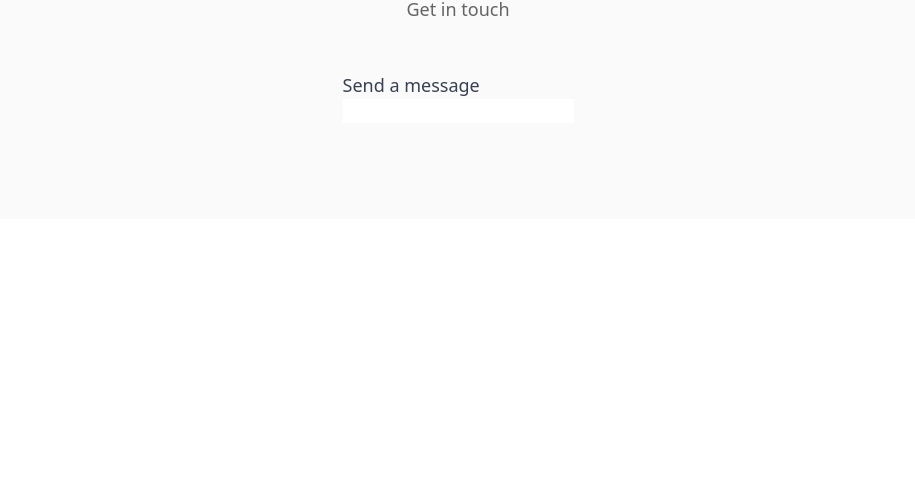
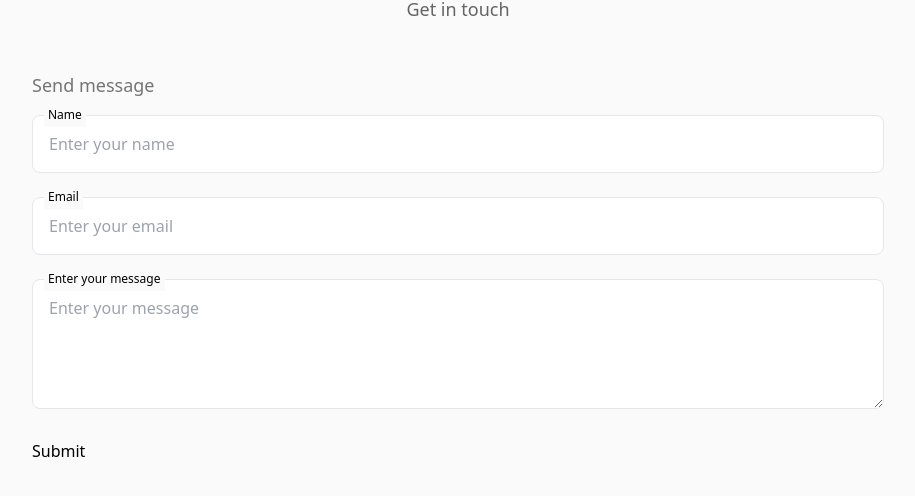
Before and after one commit to patjohntrick/portfolio-v3, a Next.js app: page / in a window 1280 px wide. Shown: the part 3089-3585 px from the top of the page, without its empty margins (182-1097 px from the left). Before the commit the page ends 3308 px from the top, so only its background shows below. Built offline with nearby package versions, Linux system fonts and the light colour scheme.

Commit message:
fix form

```diff
--- a/components/StyledButton.tsx
+++ b/components/StyledButton.tsx
@@ -1,14 +1,21 @@
 import React from "react";
 
 type StyledButtonProps = {
-  buttonText?: string;
+  buttonText: string;
   buttonIcon?: any;
   buttonWidth?: string;
   type?: string;
   onClick?: any;
+  isLink?: boolean;
 };
 
-export const StyledButton = ({ buttonIcon, buttonText }: StyledButtonProps) => {
+export const StyledButton = ({
+  buttonIcon,
+  buttonText,
+  type,
+  onClick,
+  isLink,
+}: StyledButtonProps) => {
   return (
     <div
       className={` bg-black/90 py-4 px-2 cursor-pointer text-white shadow-md rounded-xl lg:w-[200px] ${
--- a/components/StyledForm.tsx
+++ b/components/StyledForm.tsx
@@ -6,6 +6,7 @@ import { StyledParagraph } from "./StyledParagraph";
 import { StyledField } from "./StyledField";
 import { StyledButton } from "./StyledButton";
 import { TbSend } from "react-icons/tb";
+import { StyledSection } from "./StyledSection";
 
 interface FormProps {
   name: string;
@@ -31,15 +32,17 @@ export const StyledForm = () => {
     console.log(values);
   };
 
+  const fieldStyle = "";
+
   const formSchema = Yup.object().shape({
     name: Yup.string().required(REQUIRED_NAME),
     email: Yup.string().required(REQUIRED_EMAIL),
     message: Yup.string().required(REQUIRED_MESSAGE),
   });
   return (
-    <div>
-      <StyledParagraph text={SEND_A_MESSAGE} className="text-gray-700" />
-      <div>
+    <div className="">
+      <StyledParagraph text={SEND_A_MESSAGE} className="text-[#333333] mb-4" />
+      <div className="">
         <Formik
           initialValues={{ name: "", email: "", message: "" }}
           validationSchema={formSchema}
@@ -52,28 +55,112 @@ export const StyledForm = () => {
             touched,
             values,
             errors,
-            isValid,
-            setFieldValue,
-            // handleSubmit,
           }) => (
-            <form onSubmit={submitForm}>
-              <div>
+            <>
+              <form onSubmit={submitForm} className="space-y-6">
+                {/* name */}
+                <div className=" w-full relative">
+                  <p
+                    className={`text-xs py-1 px-1 absolute bg-[#FAFAFA] -top-3 left-3 ${
+                      touched.name && errors.name && "text-red-700"
+                    }`}
+                  >
+                    {touched.name && errors.name ? errors.name : USER_NAME}
+                  </p>
+                  <input
+                    type="text"
+                    name="name"
+                    id="name"
+                    value={values.name}
+                    onBlur={handleBlur}
+                    onChange={handleChange}
+                    placeholder={ENTER_NAME}
+                    className={`border-[1px] rounded-lg p-4 outline-none focus:border-black/60 w-full ${
+                      touched.name &&
+                      errors.name &&
+                      "border-red-700 focus:border-red-700"
+                    }`}
+                  />
+                </div>
+                {/* email */}
+                <div className=" w-full relative">
+                  <p
+                    className={`text-xs py-1 px-1 absolute bg-[#FAFAFA] -top-3 left-3 ${
+                      touched.email && errors.email && "text-red-700"
+                    }`}
+                  >
+                    {touched.email && errors.email ? errors.email : EMAIL}
+                  </p>
+                  <input
+                    type="text"
+                    name="email"
+                    id="email"
+                    value={values.email}
+                    onBlur={handleBlur}
+                    onChange={handleChange}
+                    placeholder={ENTER_EMAIL}
+                    className={`border-[1px] rounded-lg p-4 outline-none focus:border-black/60 w-full ${
+                      touched.email &&
+                      errors.email &&
+                      "border-red-700 focus:border-red-700"
+                    }`}
+                  />
+                </div>
+                {/* message */}
+                <div className=" w-full relative">
+                  <p
+                    className={`text-xs py-1 px-1 absolute bg-[#FAFAFA] -top-3 left-3 ${
+                      touched.message && errors.message && "text-red-700"
+                    }`}
+                  >
+                    {touched.message && errors.message
+                      ? errors.message
+                      : ENTER_MESSAGE}
+                  </p>
+                  <textarea
+                    rows={4}
+                    name="message"
+                    id="message"
+                    value={values.message}
+                    onBlur={handleBlur}
+                    onChange={handleChange}
+                    placeholder={ENTER_MESSAGE}
+                    className={`border-[1px] rounded-lg p-4 outline-none focus:border-black/60 w-full ${
+                      touched.message &&
+                      errors.message &&
+                      "border-red-700 focus:border-red-700"
+                    }`}
+                  />
+                </div>
+                {/* <div>
                 <input
                   type="text"
-                  name="name"
-                  value={values.name}
+                  name="email"
+                  id="email"
+                  value={values.email}
                   onBlur={handleBlur}
                   onChange={handleChange}
                 />
+                {touched && errors && <p>{errors.email}</p>}
               </div>
-              {touched && errors && <p>{errors.name}</p>}
-              {/* <StyledButton
+              <div>
+                <textarea
+                  rows={4}
+                  name="message"
+                  id="message"
+                  value={values.message}
+                  onBlur={handleBlur}
+                  onChange={handleChange}
+                />
+                {touched && errors && <p>{errors.message}</p>}
+              </div> */}
+                <input type="submit" value="Submit" />
+                {/* <StyledButton
                 buttonText={SEND_A_MESSAGE}
                 buttonIcon={<TbSend />}
-                type="submit"
-                onClick={submitForm}
               /> */}
-            </form>
+              </form>
+            </>
           )}
         </Formik>
       </div>
--- a/components/StyledSkillPaper.tsx
+++ b/components/StyledSkillPaper.tsx
@@ -16,7 +16,7 @@ export const StyledSkillPaper = ({ skills, title }: StyledSkillsPaperProps) => {
     <div className=" bg-white border-[1px] rounded-xl p-4 w-full lg:w-[400px] lg:px-6">
       <StyledParagraph
         text={title}
-        className=" text-center mb-6 text-gray-700 mt-4"
+        className=" text-center text-lg mb-6 text-[#333333] mt-4"
       />
       <div className=" lg:grid lg:grid-rows-3 lg:grid-flow-col gap-4">
         {skills.map((value, index) => (
--- a/constant/Strings.ts
+++ b/constant/Strings.ts
@@ -52,7 +52,7 @@ export const Messages = {
   // contact info
   CONTACT: "Contact Me",
   GET_IN_TOUCH: "Get in touch",
-  SEND_A_MESSAGE: "Send a message",
+  SEND_A_MESSAGE: "Send message",
   USER_NAME: "Name",
   EMAIL: "Email",
   MESSAGE: "Message",
--- a/content/ContactSection.tsx
+++ b/content/ContactSection.tsx
@@ -7,7 +7,7 @@ export const ContactSection = () => {
   return (
     <StyledSection>
       <StyledSectionTitle title={CONTACT} subTitle={GET_IN_TOUCH} />
-      <div className="grid place-content-center">
+      <div className="">
         <StyledForm />
       </div>
     </StyledSection>
```
